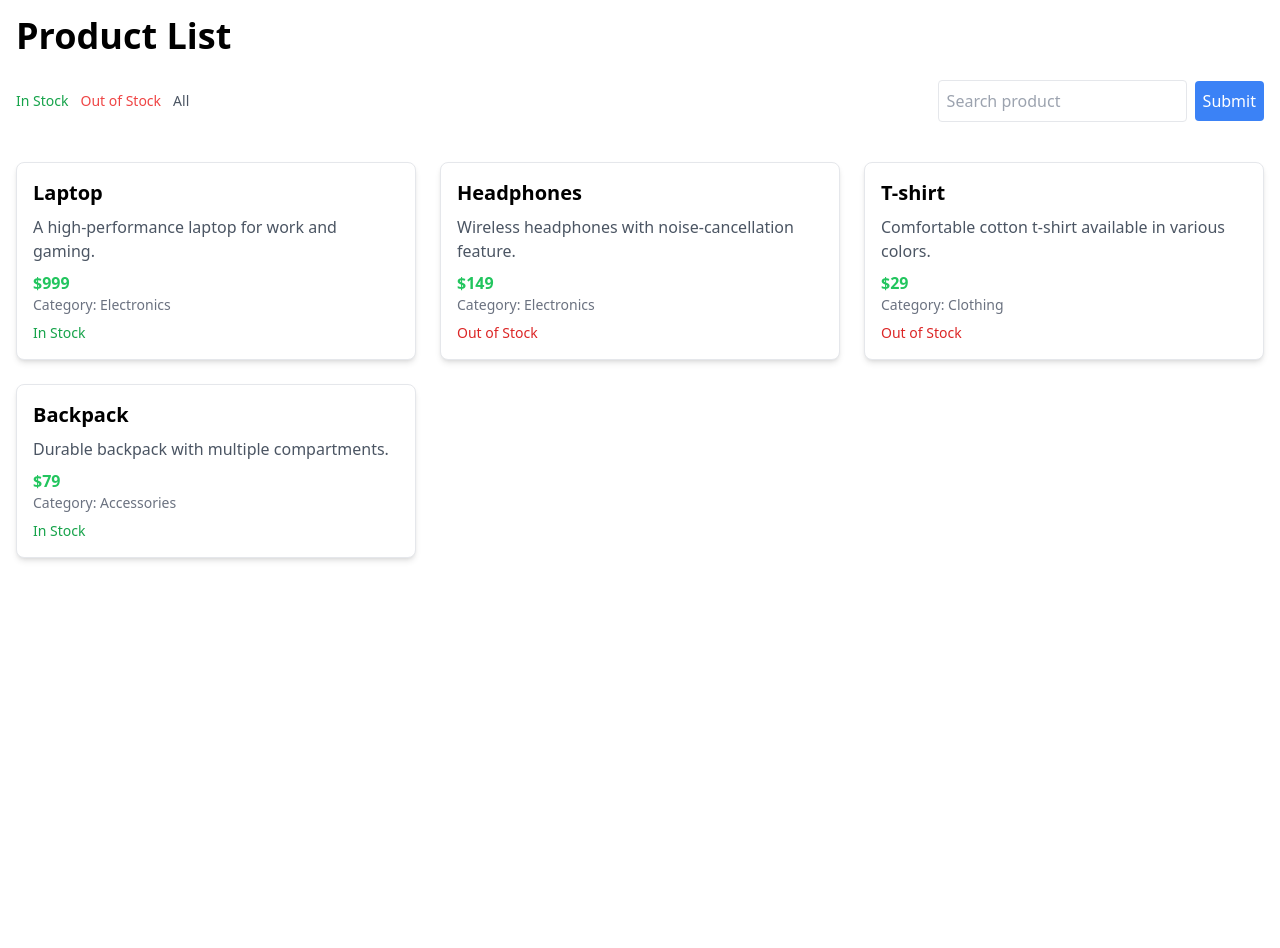
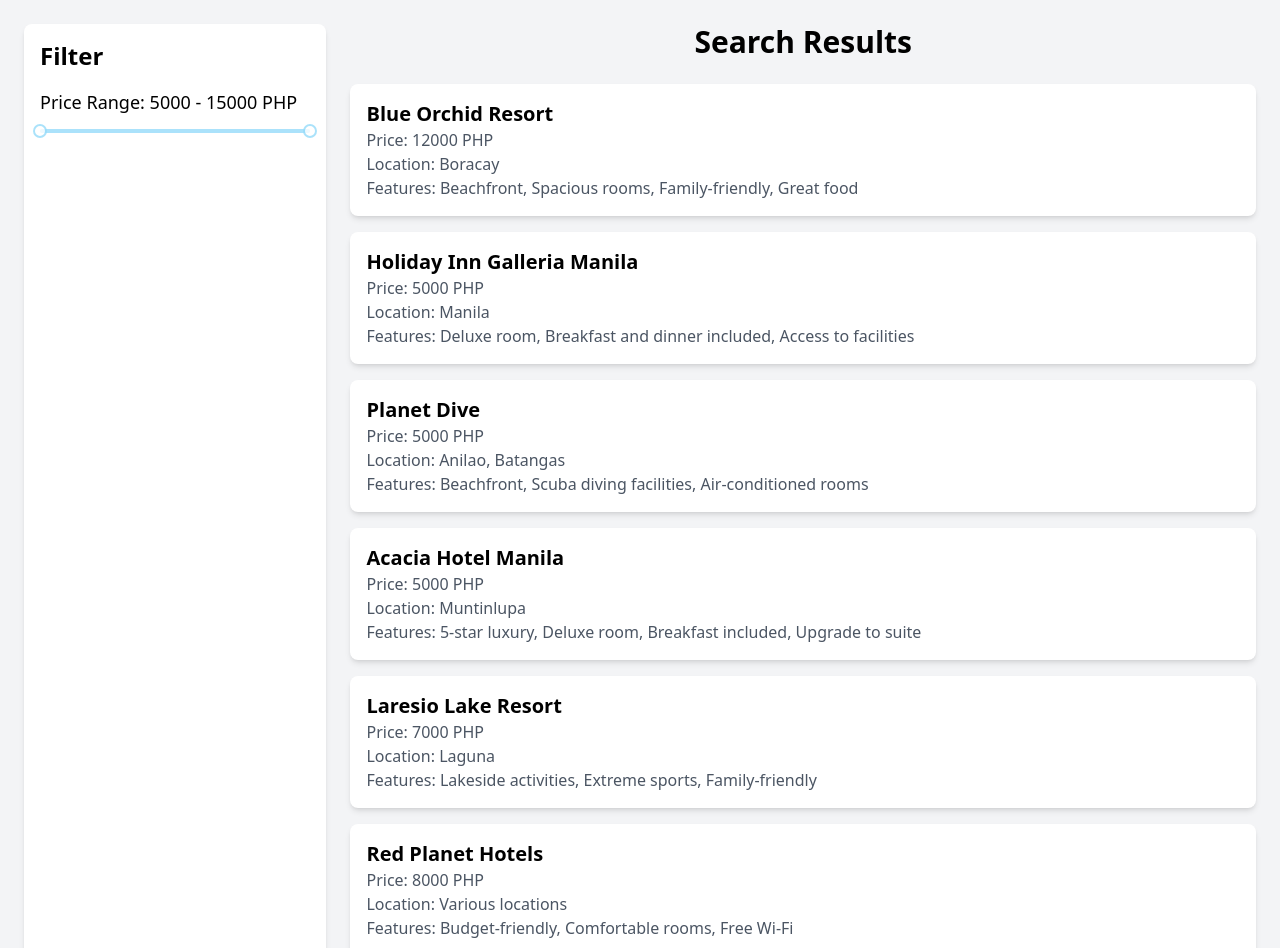
Before and after one commit to Mark-Alexis-Posadas/react-mini-practice, a React (Vite) app: page / in a window 1280 px wide. Shown: the top 948 px of the page. Before the commit the page ends 800 px from the top, so only its background shows below. Built offline with nearby package versions, Linux system fonts and the light colour scheme; data requests are answered from the project's data file.

Commit message:
added search result component

```diff
--- a/data/db.json
+++ b/data/db.json
@@ -1,48 +1,82 @@
 {
-  "status": "success",
   "data": [
     {
-      "id": "1",
-      "firstName": "John",
-      "lastName": "Doe",
-      "email": "john.doe@example.com",
-      "createdAt": "2023-01-15T12:34:56Z"
+      "name": "Blue Orchid Resort",
+      "price": 12000,
+      "location": "Boracay",
+      "features": [
+        "Beachfront",
+        "Spacious rooms",
+        "Family-friendly",
+        "Great food"
+      ]
     },
     {
-      "id": "2",
-      "firstName": "Jane",
-      "lastName": "Smith",
-      "email": "jane.smith@example.com",
-      "createdAt": "2023-02-20T09:22:11Z"
+      "name": "Holiday Inn Galleria Manila",
+      "price": 5000,
+      "location": "Manila",
+      "features": [
+        "Deluxe room",
+        "Breakfast and dinner included",
+        "Access to facilities"
+      ]
     },
     {
-      "id": "3",
-      "firstName": "Emily",
-      "lastName": "Johnson",
-      "email": "emily.johnson@example.com",
-      "createdAt": "2023-03-30T14:10:45Z"
+      "name": "Planet Dive",
+      "price": 5000,
+      "location": "Anilao, Batangas",
+      "features": [
+        "Beachfront",
+        "Scuba diving facilities",
+        "Air-conditioned rooms"
+      ]
     },
     {
-      "id": "5f0f",
-      "firstName": "mark alexis posadas",
-      "lastName": "petroal",
-      "email": "jake@gmail.com"
+      "name": "Acacia Hotel Manila",
+      "price": 5000,
+      "location": "Muntinlupa",
+      "features": [
+        "5-star luxury",
+        "Deluxe room",
+        "Breakfast included",
+        "Upgrade to suite"
+      ]
     },
     {
-      "id": "6af3"
+      "name": "Laresio Lake Resort",
+      "price": 7000,
+      "location": "Laguna",
+      "features": ["Lakeside activities", "Extreme sports", "Family-friendly"]
     },
     {
-      "id": "81d8"
+      "name": "Red Planet Hotels",
+      "price": 8000,
+      "location": "Various locations",
+      "features": ["Budget-friendly", "Comfortable rooms", "Free Wi-Fi"]
     },
     {
-      "id": "f1b8",
-      "name": "alexis",
-      "firstName": "mark alexis",
-      "midName": "petrola",
-      "lastName": "posadas",
-      "email": "markalexisposadas@gmail.com",
-      "gender": "male",
-      "status": "single"
+      "name": "OYO Hotels",
+      "price": 6000,
+      "location": "Various locations",
+      "features": ["Budget-friendly", "Clean rooms", "Basic amenities"]
+    },
+    {
+      "name": "RedDoorz Hotels",
+      "price": 5500,
+      "location": "Various locations",
+      "features": ["Budget-friendly", "Clean rooms", "Basic amenities"]
+    },
+    {
+      "name": "Astoria Current",
+      "price": 10000,
+      "location": "Boracay",
+      "features": ["Spacious rooms", "Great food", "Friendly staff"]
+    },
+    {
+      "name": "Holiday Inn Express",
+      "price": 15000,
+      "location": "Newport City",
+      "features": ["Superior room", "Breakfast included", "Food credits"]
     }
   ]
 }
--- a/package.json
+++ b/package.json
@@ -18,6 +18,7 @@
     "formik": "^2.4.6",
     "history": "^5.3.0",
     "json-server": "^1.0.0-beta.1",
+    "rc-slider": "^11.1.8",
     "react": "^18.2.0",
     "react-datepicker": "^4.24.0",
     "react-dom": "^18.2.0",
--- a/src/App.jsx
+++ b/src/App.jsx
@@ -1,9 +1,11 @@
-import EditTwo from "./components/Edit/EditTwo";
-import PersonList from "./components/PersonList/PersonList";
-import ProductList from "./pet/ProductList";
+import { SearchResult } from "./booking-components/search-result";
 
 const App = () => {
-  return <ProductList />;
+  return (
+    <>
+      <SearchResult />
+    </>
+  );
 };
 
 export default App;
--- /dev/null
+++ b/src/booking-components/data.js
@@ -0,0 +1,75 @@
+export const searchResults = [
+  {
+    name: "Blue Orchid Resort",
+    price: 12000,
+    location: "Boracay",
+    features: ["Beachfront", "Spacious rooms", "Family-friendly", "Great food"],
+  },
+  {
+    name: "Holiday Inn Galleria Manila",
+    price: 5000,
+    location: "Manila",
+    features: [
+      "Deluxe room",
+      "Breakfast and dinner included",
+      "Access to facilities",
+    ],
+  },
+  {
+    name: "Planet Dive",
+    price: 5000,
+    location: "Anilao, Batangas",
+    features: [
+      "Beachfront",
+      "Scuba diving facilities",
+      "Air-conditioned rooms",
+    ],
+  },
+  {
+    name: "Acacia Hotel Manila",
+    price: 5000,
+    location: "Muntinlupa",
+    features: [
+      "5-star luxury",
+      "Deluxe room",
+      "Breakfast included",
+      "Upgrade to suite",
+    ],
+  },
+  {
+    name: "Laresio Lake Resort",
+    price: 7000,
+    location: "Laguna",
+    features: ["Lakeside activities", "Extreme sports", "Family-friendly"],
+  },
+  {
+    name: "Red Planet Hotels",
+    price: 8000,
+    location: "Various locations",
+    features: ["Budget-friendly", "Comfortable rooms", "Free Wi-Fi"],
+  },
+  {
+    name: "OYO Hotels",
+    price: 6000,
+    location: "Various locations",
+    features: ["Budget-friendly", "Clean rooms", "Basic amenities"],
+  },
+  {
+    name: "RedDoorz Hotels",
+    price: 5500,
+    location: "Various locations",
+    features: ["Budget-friendly", "Clean rooms", "Basic amenities"],
+  },
+  {
+    name: "Astoria Current",
+    price: 10000,
+    location: "Boracay",
+    features: ["Spacious rooms", "Great food", "Friendly staff"],
+  },
+  {
+    name: "Holiday Inn Express",
+    price: 15000,
+    location: "Newport City",
+    features: ["Superior room", "Breakfast included", "Food credits"],
+  },
+];
--- /dev/null
+++ b/src/booking-components/search-result.jsx
@@ -0,0 +1,70 @@
+import { useState, useEffect } from "react";
+import Slider from "rc-slider";
+import "rc-slider/assets/index.css";
+
+export const SearchResult = () => {
+  const [results, setResults] = useState([]);
+  const [filteredResults, setFilteredResults] = useState([]);
+  const [priceRange, setPriceRange] = useState([5000, 15000]);
+
+  const filterResults = () => {
+    const filtered = results.filter(
+      (result) => result.price >= priceRange[0] && result.price <= priceRange[1]
+    );
+    setFilteredResults(filtered);
+  };
+
+  useEffect(() => {
+    const fetchSearchResult = async () => {
+      try {
+        const response = await fetch("http://localhost:8000/data");
+        const data = await response.json();
+        setResults(data);
+        setFilteredResults(data);
+        console.log(data);
+      } catch (error) {
+        console.log(error.message);
+      }
+    };
+    fetchSearchResult();
+  }, []);
+
+  useEffect(() => {
+    filterResults();
+  }, [priceRange]);
+
+  return (
+    <div className="p-6 bg-gray-100 min-h-screen flex">
+      <aside className="w-1/4 p-4 bg-white rounded-lg shadow-md">
+        <h2 className="text-2xl font-semibold mb-4">Filter</h2>
+        <div className="mb-6">
+          <label htmlFor="priceRange" className="block text-lg mb-2">
+            Price Range: {priceRange[0]} - {priceRange[1]} PHP
+          </label>
+          <Slider
+            range
+            min={5000}
+            max={15000}
+            defaultValue={priceRange}
+            onChange={(value) => setPriceRange(value)}
+          />
+        </div>
+      </aside>
+      <div className="w-3/4 ml-6">
+        <h1 className="text-3xl font-bold mb-6 text-center">Search Results</h1>
+        <ul className="space-y-4">
+          {filteredResults.map((result, index) => (
+            <li key={index} className="bg-white p-4 rounded-lg shadow-md">
+              <h2 className="text-xl font-semibold">{result.name}</h2>
+              <p className="text-gray-600">Price: {result.price} PHP</p>
+              <p className="text-gray-600">Location: {result.location}</p>
+              <p className="text-gray-600">
+                Features: {result.features.join(", ")}
+              </p>
+            </li>
+          ))}
+        </ul>
+      </div>
+    </div>
+  );
+};
```
Also changed, not shown: 1 other file (tests, documents, lock files or other folders).
